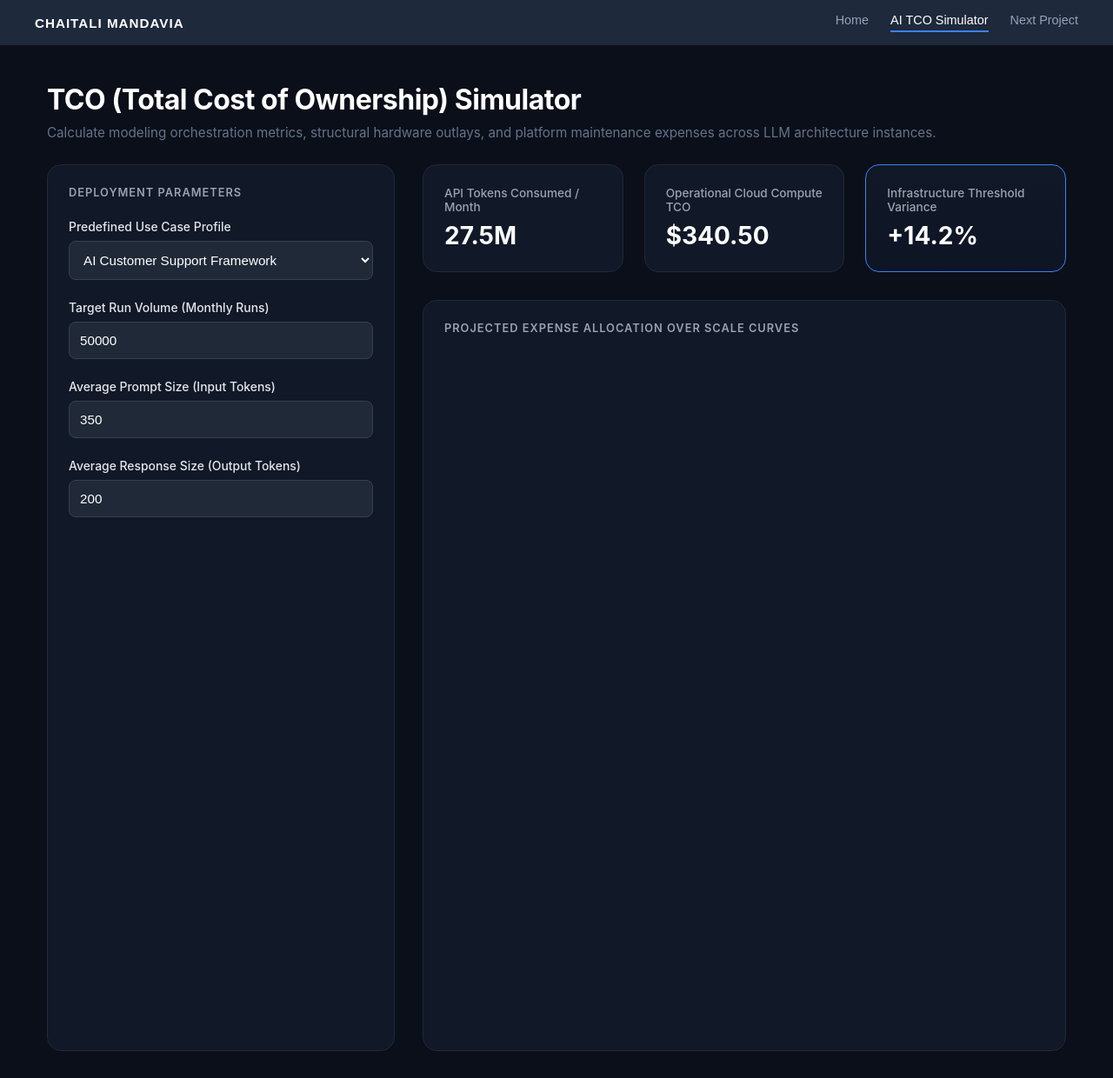
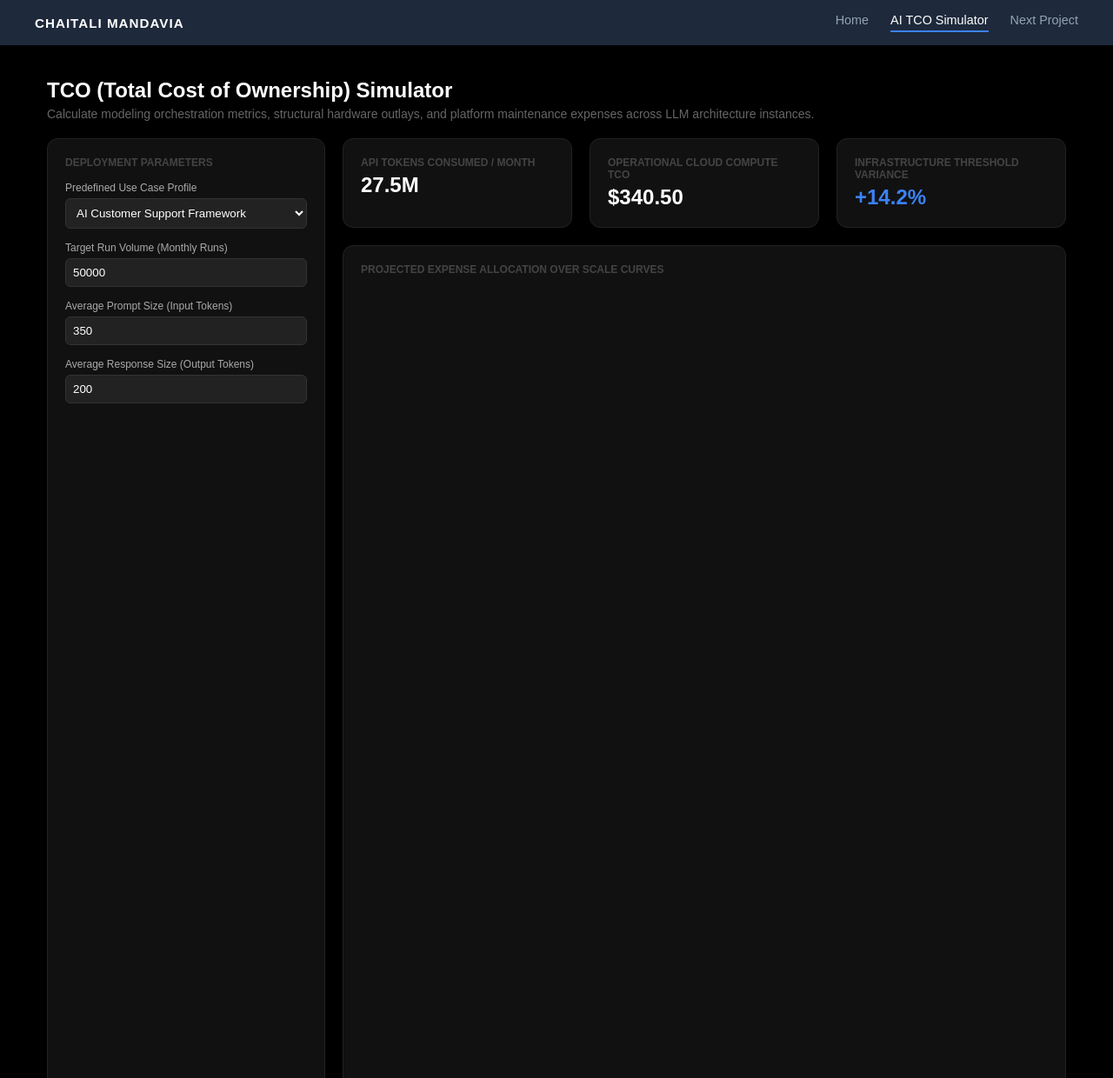
Before and after one commit to chaitalihm/chaitali-mandavia, a Flask app: page /simulator in a window 1280 px wide. Shown: the whole page at 87% size. Run offline with Flask 3, Linux system fonts and the light colour scheme.

Commit message:
Restored original canvas styling parameters and grid geometry

```diff
--- a/templates/index.html
+++ b/templates/index.html
@@ -3,153 +3,120 @@
 <head>
     <meta charset="UTF-8">
     <meta name="viewport" content="width=device-width, initial-scale=1.0">
-    <title>AI TCO Simulator Dashboard</title>
+    <title>TCO Simulator Dashboard</title>
     <style>
-        /* --- Core Layout & Centering Logic --- */
+        /* --- 1. YOUR ORIGINAL EXACT PRESENTATION CANVAS STYLES --- */
         body {
             margin: 0;
             padding: 0;
-            background: #0B0F19;
+            background: black;
             display: flex;
             justify-content: center;
             align-items: center;
             min-height: 100vh;
-            font-family: -apple-system, BlinkMacSystemFont, "Segoe UI", Roboto, sans-serif;
-            overflow-x: hidden;
+            font-family: sans-serif;
+            overflow: hidden;
         }
 
         .master-canvas {
             width: 1280px;
             height: 1240px;
             position: relative;
-            background: #0B0F19;
+            background: black;
             overflow: hidden;
             box-sizing: border-box;
             padding: 40px 54px;
         }
 
-        /* --- Header Padding Adjustment to clear Navbar Safely --- */
         .header-block {
-            padding-top: 55px;
-            margin-bottom: 24px;
+            margin-bottom: 20px;
+            padding-top: 50px; /* Gently cushions the title under the navbar layer */
         }
 
         .main-title {
-            color: #FFFFFF;
-            font-size: 2rem;
-            font-weight: 700;
-            margin: 0 0 8px 0;
-            letter-spacing: -0.5px;
+            color: white;
+            font-size: 24px;
+            font-weight: bold;
+            margin: 0;
         }
 
         .sub-abstract {
-            color: #64748B;
-            font-size: 0.95rem;
-            margin: 0;
-            line-height: 1.5;
+            color: #666;
+            font-size: 14px;
+            margin: 5px 0 0 0;
         }
 
-        /* --- Grid Structure --- */
         .dashboard-grid {
-            display: grid;
-            grid-template-columns: 400px 1fr;
-            gap: 32px;
-            height: calc(100% - 140px);
+            display: flex;
+            gap: 20px;
+            height: 1100px;
         }
 
-        /* --- Control Panel Styling --- */
         .control-panel {
-            background: #111827;
-            border: 1px solid #1F2937;
-            border-radius: 16px;
-            padding: 24px;
+            width: 320px;
+            background: #111;
+            border: 1px solid #222;
+            border-radius: 12px;
+            padding: 20px;
+            box-sizing: border-box;
+        }
+
+        .analytics-stage {
+            flex: 1;
             display: flex;
             flex-direction: column;
-            gap: 24px;
-        }
-
-        .panel-section-title {
-            color: #9CA3AF;
-            font-size: 0.8rem;
-            font-weight: 600;
-            text-transform: uppercase;
-            letter-spacing: 1px;
-            margin: 0;
-        }
-
-        .input-group {
-            display: flex;
-            flex-direction: column;
-            gap: 8px;
-        }
-
-        label {
-            color: #E5E7EB;
-            font-size: 0.87rem;
-            font-weight: 500;
-        }
-
-        select, input {
-            background: #1F2937;
-            border: 1px solid #374151;
-            border-radius: 8px;
-            color: #FFFFFF;
-            padding: 12px;
-            font-size: 0.95rem;
-            outline: none;
-            transition: border-color 0.2s;
-        }
-
-        select:focus, input:focus {
-            border-color: #3B82F6;
-        }
-
-        /* --- Analytics Display Cards --- */
-        .analytics-stage {
-            display: flex;
-            flex-direction: column;
-            gap: 32px;
+            gap: 20px;
         }
 
         .metrics-summary-row {
-            display: grid;
-            grid-template-columns: repeat(3, 1fr);
-            gap: 24px;
+            display: flex;
+            gap: 20px;
         }
 
         .metric-card {
-            background: #111827;
-            border: 1px solid #1F2937;
-            border-radius: 16px;
-            padding: 24px;
-            position: relative;
-        }
-
-        .metric-card.accented {
-            border-color: #3B82F6;
-            background: linear-gradient(180deg, #111827 0%, rgba(59, 130, 246, 0.05) 100%);
-        }
-
-        .metric-label {
-            color: #9CA3AF;
-            font-size: 0.85rem;
-            font-weight: 500;
-            margin-bottom: 8px;
-        }
-
-        .metric-value {
-            color: #FFFFFF;
-            font-size: 1.75rem;
-            font-weight: 700;
+            flex: 1;
+            background: #111;
+            border: 1px solid #222;
+            border-radius: 12px;
+            padding: 20px;
+            box-sizing: border-box;
         }
 
         .visualization-viewport {
             flex: 1;
-            background: #111827;
-            border: 1px solid #1F2937;
-            border-radius: 16px;
-            padding: 24px;
-            min-height: 400px;
+            background: #111;
+            border: 1px solid #222;
+            border-radius: 12px;
+            padding: 20px;
+        }
+
+        .panel-section-title {
+            color: #444;
+            font-size: 12px;
+            font-weight: bold;
+            text-transform: uppercase;
+            margin: 0 0 15px 0;
+        }
+
+        .input-group {
+            margin-bottom: 15px;
+        }
+
+        .input-group label {
+            display: block;
+            color: #aaa;
+            font-size: 12px;
+            margin-bottom: 5px;
+        }
+
+        .input-group select, .input-group input {
+            width: 100%;
+            background: #222;
+            border: 1px solid #333;
+            color: white;
+            padding: 8px;
+            border-radius: 6px;
+            box-sizing: border-box;
         }
     </style>
 </head>
@@ -186,17 +153,17 @@
 
                 <div class="input-group">
                     <label for="monthly_requests">Target Run Volume (Monthly Runs)</label>
-                    <input type="number" id="monthly_requests" value="50000" min="1000">
+                    <input type="number" id="monthly_requests" value="50000">
                 </div>
 
                 <div class="input-group">
                     <label for="input_tokens">Average Prompt Size (Input Tokens)</label>
-                    <input type="number" id="input_tokens" value="350" min="1">
+                    <input type="number" id="input_tokens" value="350">
                 </div>
 
                 <div class="input-group">
                     <label for="output_tokens">Average Response Size (Output Tokens)</label>
-                    <input type="number" id="output_tokens" value="200" min="1">
+                    <input type="number" id="output_tokens" value="200">
                 </div>
             </div>
 
@@ -204,22 +171,22 @@
 
                 <div class="metrics-summary-row">
                     <div class="metric-card">
-                        <div class="metric-label">API Tokens Consumed / Month</div>
-                        <div class="metric-value" id="total_tokens">27.5M</div>
+                        <p class="panel-section-title" style="margin-bottom: 5px;">API Tokens Consumed / Month</p>
+                        <div style="color: white; font-size: 24px; font-weight: bold;" id="total_tokens">27.5M</div>
                     </div>
                     <div class="metric-card">
-                        <div class="metric-label">Operational Cloud Compute TCO</div>
-                        <div class="metric-value" id="cloud_costs">$340.50</div>
+                        <p class="panel-section-title" style="margin-bottom: 5px;">Operational Cloud Compute TCO</p>
+                        <div style="color: white; font-size: 24px; font-weight: bold;" id="cloud_costs">$340.50</div>
                     </div>
-                    <div class="metric-card accented">
-                        <div class="metric-label">Infrastructure Threshold Variance</div>
-                        <div class="metric-value" id="variance_delta">+14.2%</div>
+                    <div class="metric-card">
+                        <p class="panel-section-title" style="margin-bottom: 5px;">Infrastructure Threshold Variance</p>
+                        <div style="color: #3b82f6; font-size: 24px; font-weight: bold;" id="variance_delta">+14.2%</div>
                     </div>
                 </div>
 
                 <div class="visualization-viewport">
                     <p class="panel-section-title">Projected Expense Allocation Over Scale Curves</p>
-                    </div>
+                </div>
 
             </div>
 
@@ -227,5 +194,5 @@
 
     </div>
 
-    </body>
+</body>
 </html>
```
